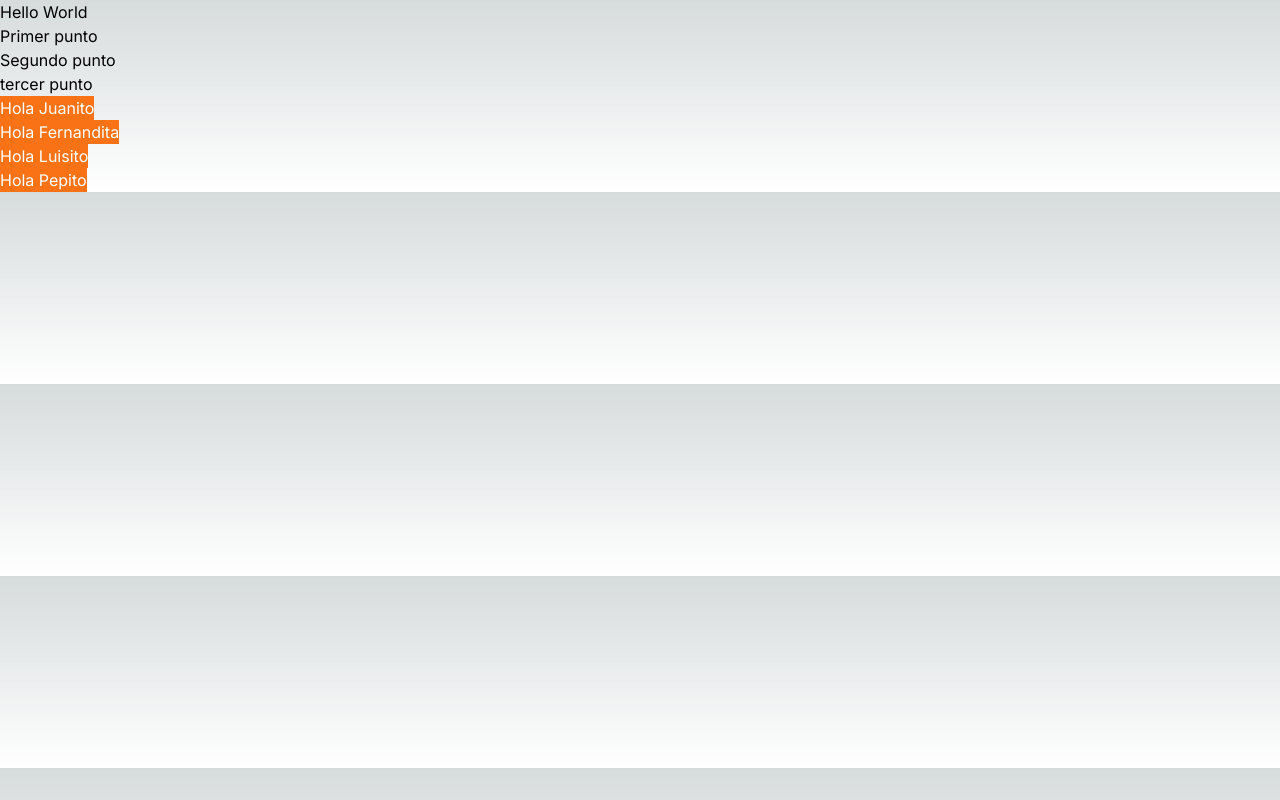
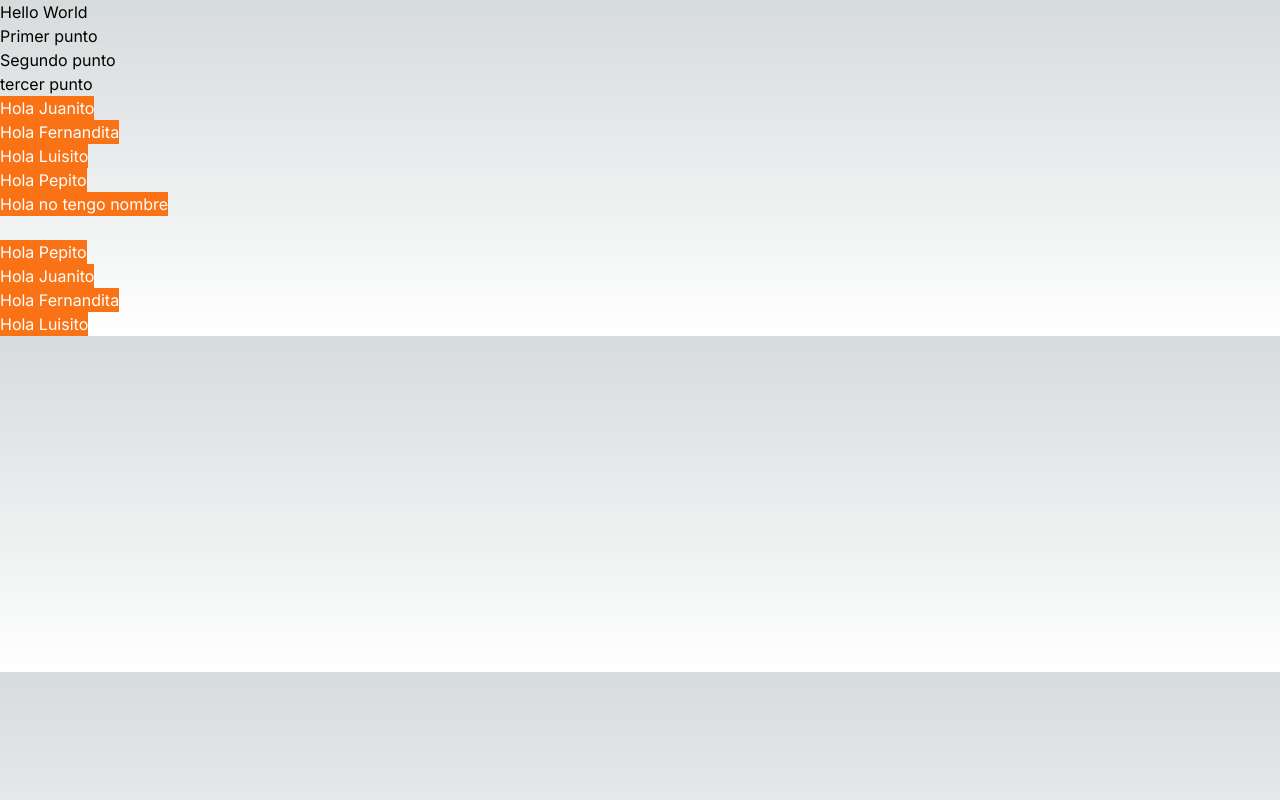
Before and after one commit to w4ll-3/intro_react_PrograWeb024, a Next.js app: page / in a window 1280 px wide. Built offline with nearby package versions, Linux system fonts and the light colour scheme.

Commit message:
clase 04042024, funcion map para renderizado dinamico

```diff
--- a/src/app/page.tsx
+++ b/src/app/page.tsx
@@ -15,8 +15,18 @@ export default function Home() {
         <Button name="Fernandita">Hola Fernandita</Button>
         <Button name="Luisito">Hola Luisito</Button>
         <Button name="Pepito">Hola Pepito</Button>
+        <Button>Hola no tengo nombre</Button>
       </div>
-
+      <br />
+      <div className="flex flex-col justify-start items-start">
+        {
+          names.map((name, index) => (
+            <Button key={index} name={name}>
+              Hola {name}
+            </Button>
+          ))
+        }
+      </div>
     </main>
   );
 }
--- a/src/components/Button.tsx
+++ b/src/components/Button.tsx
@@ -1,9 +1,9 @@
 "use client";
 
-import { ReactNode } from "react";
+import { Fragment, ReactNode } from "react";
 
 type Props = {
-  name: string;
+  name?: string;  // prop opcional agregar signo ?
   children: ReactNode;
 };
 
@@ -13,8 +13,10 @@ export default function Button({ name, children }: Props) {
   };
 
   return (
-    <button onClick={handleClick} className="bg-orange-500 text-white">
-      { children }
-    </button>
+      <button
+        onClick={handleClick}
+        className="bg-orange-500 text-white">
+        { children }
+      </button>
   )
 }
```
